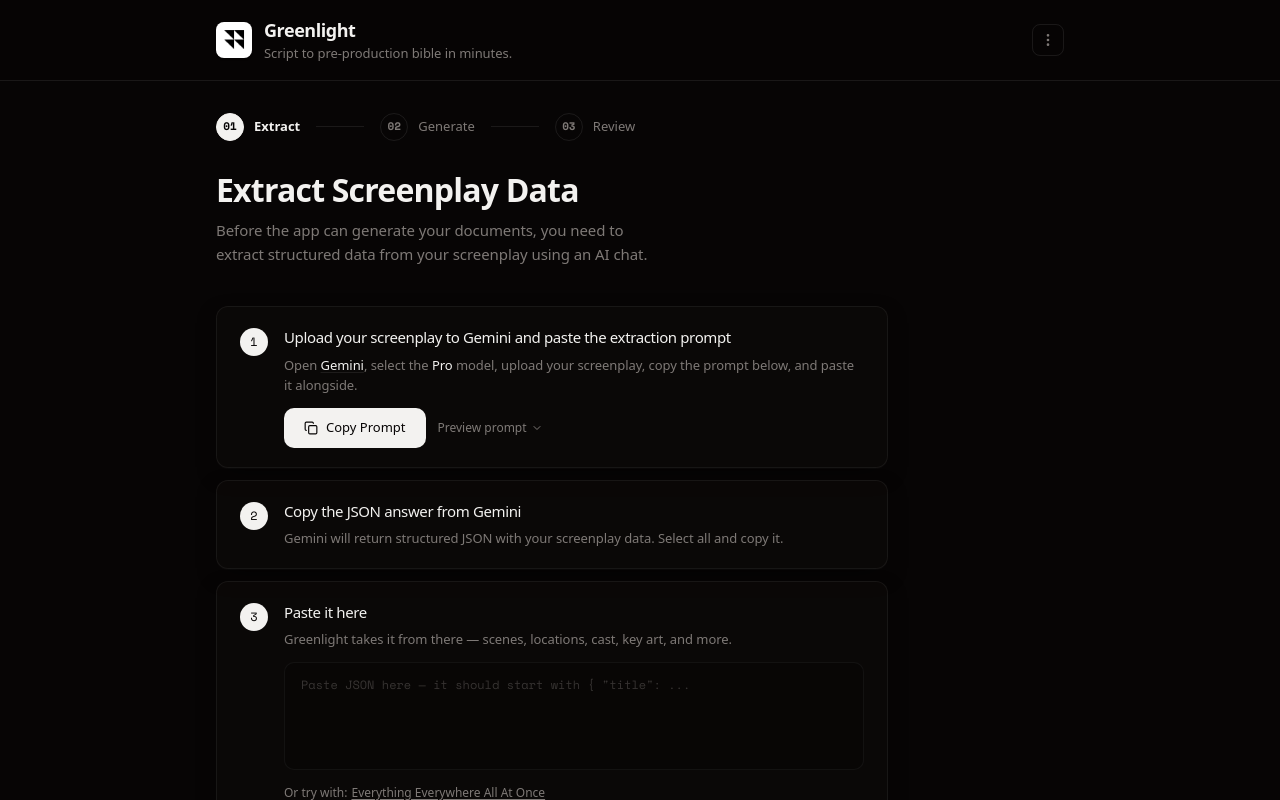
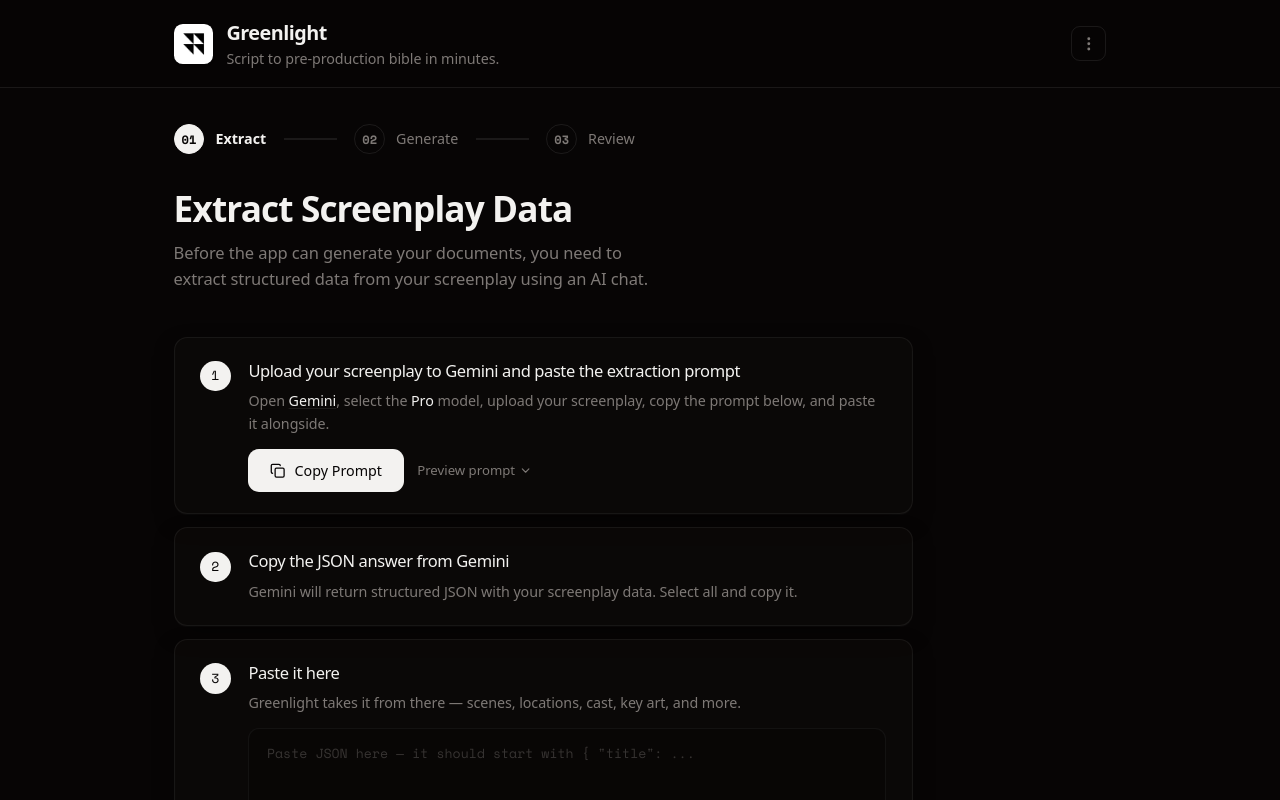
Before and after one commit to madebysan/greenlight, a Next.js app: page / in a window 1280 px wide. Shown: the top 800 px of the page. Built offline with nearby package versions, Linux system fonts and the light colour scheme.

Commit message:
checkpoint: update globals.css

```diff
--- a/app/globals.css
+++ b/app/globals.css
@@ -3,6 +3,10 @@
 @import "shadcn/tailwind.css";
 
 @custom-variant dark (&:is(.dark *));
+
+html {
+  zoom: 1.1;
+}
 
 @theme inline {
   --color-background: var(--background);
```
